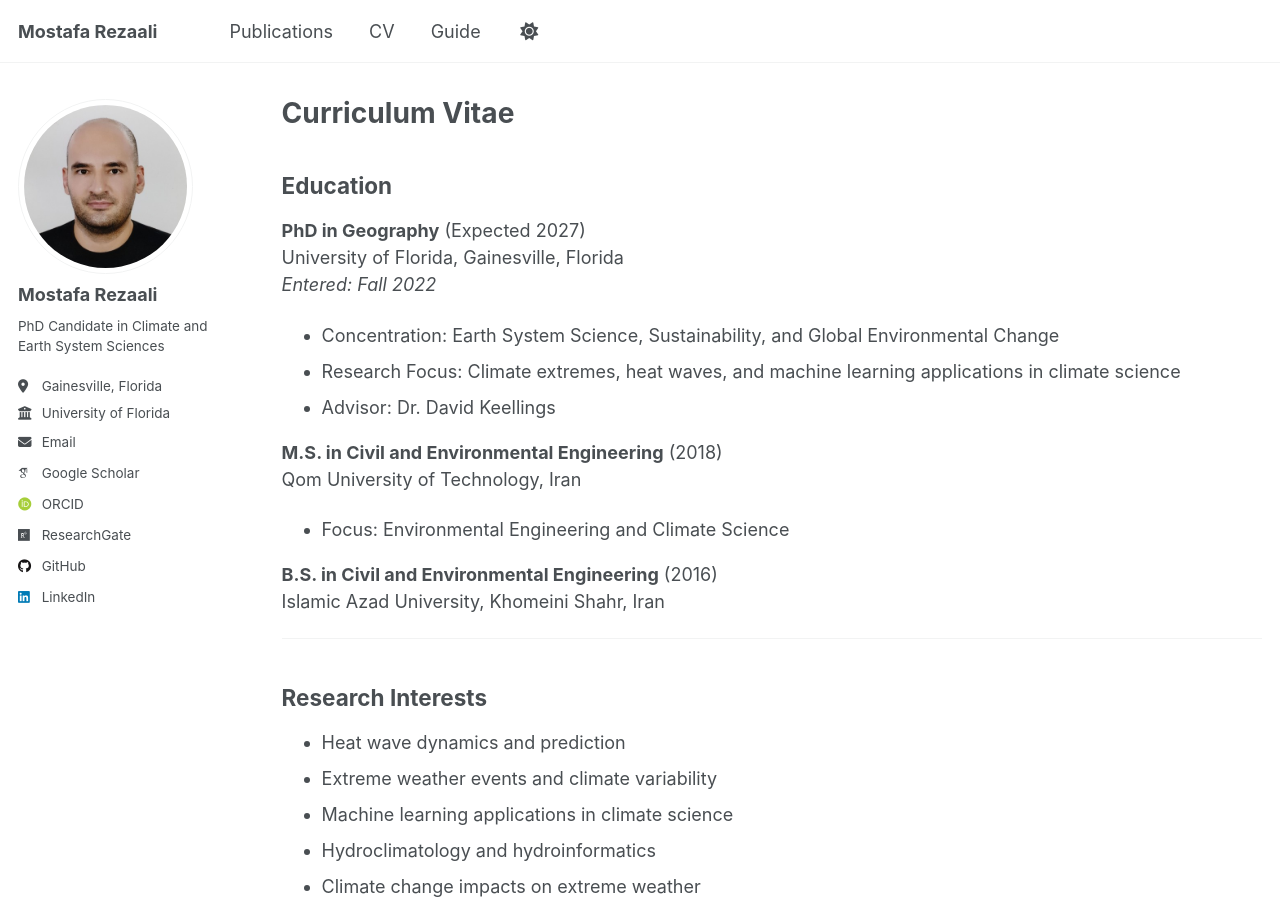
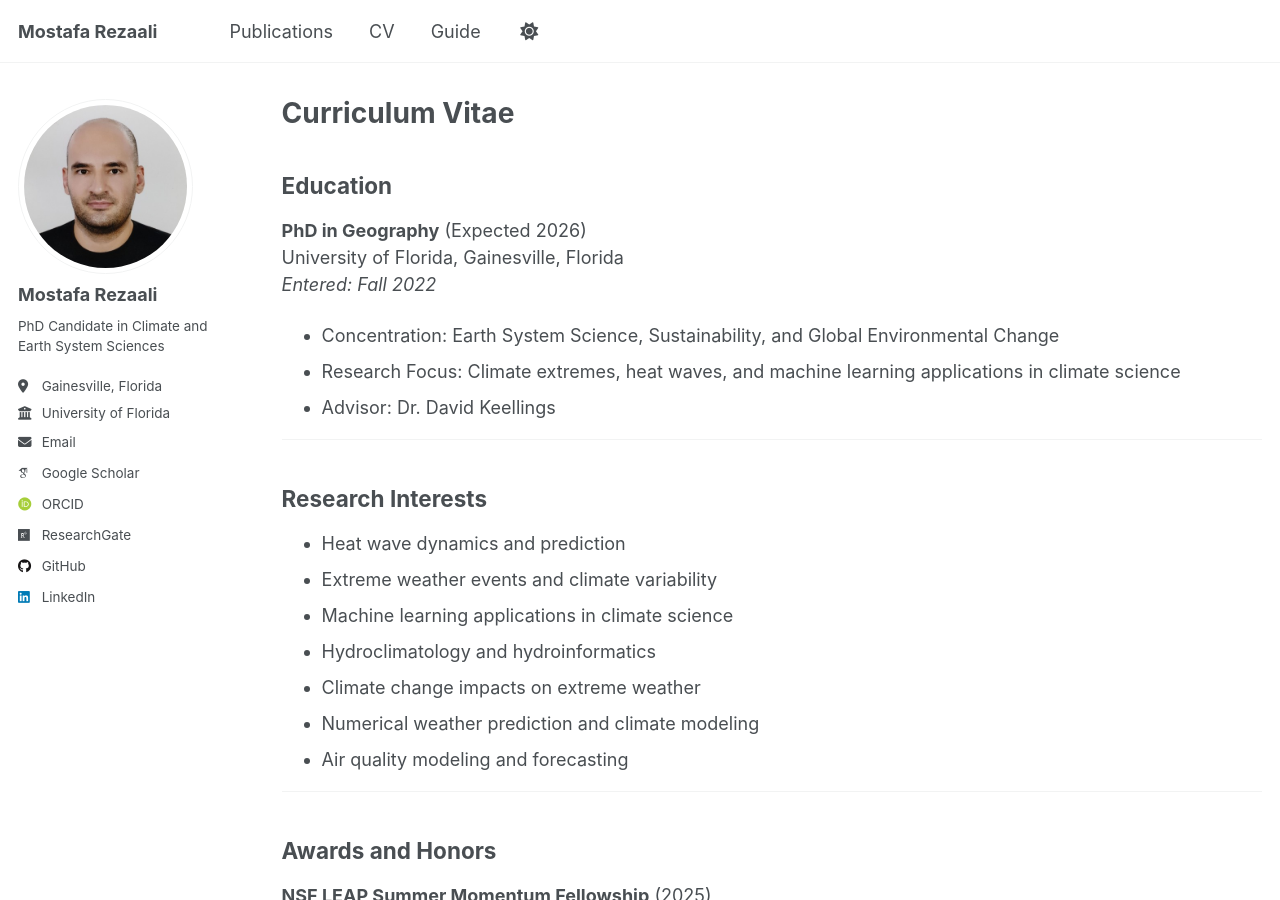
Before and after one commit to Mostafa-Rezaali/Mostafa-Rezaali.github.io, a Jekyll site: the page built from _pages/cv.md, in a window 1280 px wide and 900 px high. Built offline with Jekyll 4.4.1, drawn with Linux system fonts in a browser that asks for light colours; some web fonts are replaced.

Commit message:
Update cv.md

```diff
--- a/_pages/cv.md
+++ b/_pages/cv.md
@@ -11,19 +11,12 @@ redirect_from:
 
 ## Education
 
-**PhD in Geography** (Expected 2027)
+**PhD in Geography** (Expected 2026)
 University of Florida, Gainesville, Florida
 *Entered: Fall 2022*
 - Concentration: Earth System Science, Sustainability, and Global Environmental Change
 - Research Focus: Climate extremes, heat waves, and machine learning applications in climate science
 - Advisor: Dr. David Keellings
-
-**M.S. in Civil and Environmental Engineering** (2018)
-Qom University of Technology, Iran
-- Focus: Environmental Engineering and Climate Science
-
-**B.S. in Civil and Environmental Engineering** (2016)
-Islamic Azad University, Khomeini Shahr, Iran
 
 ---
 
```
